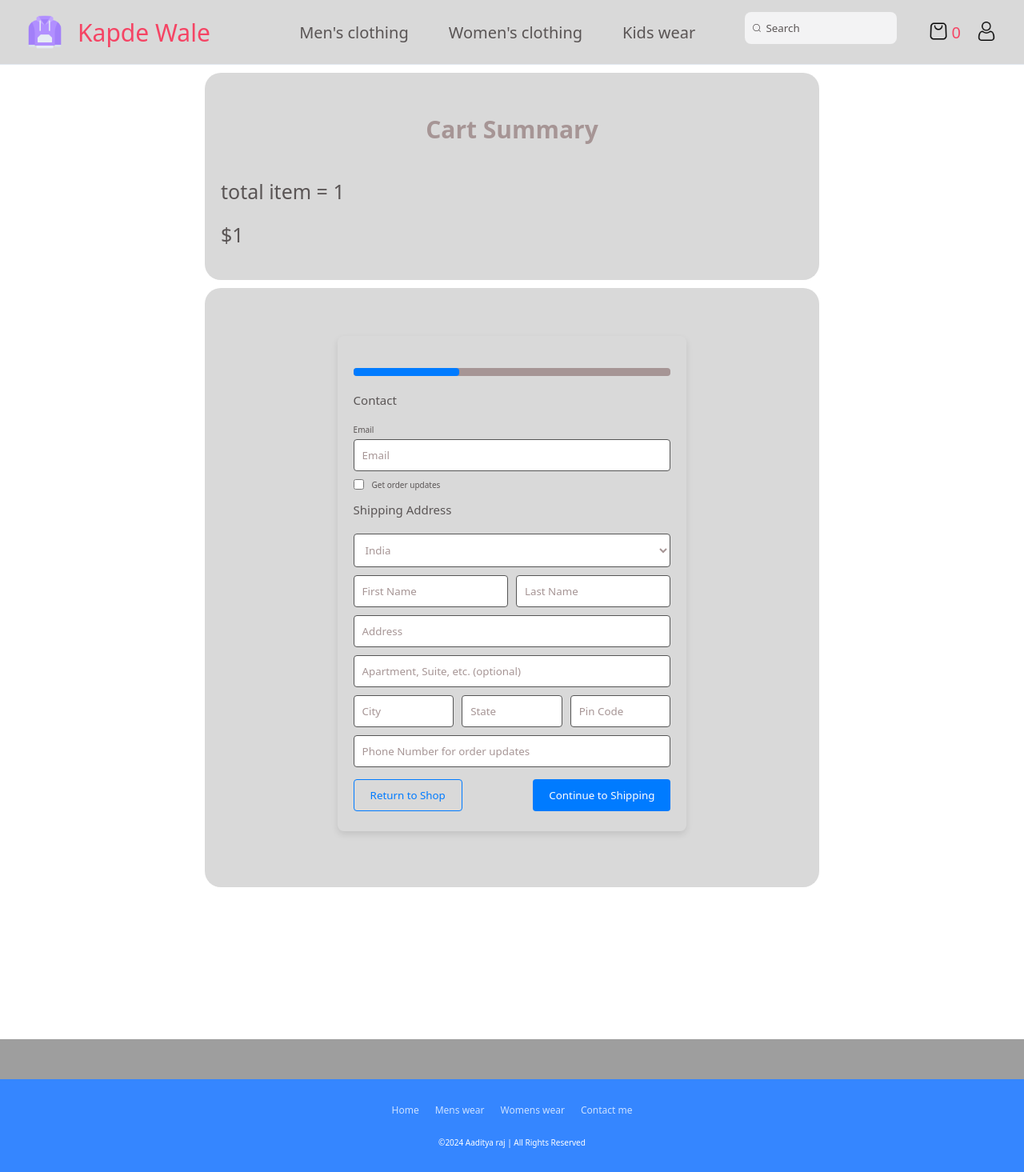
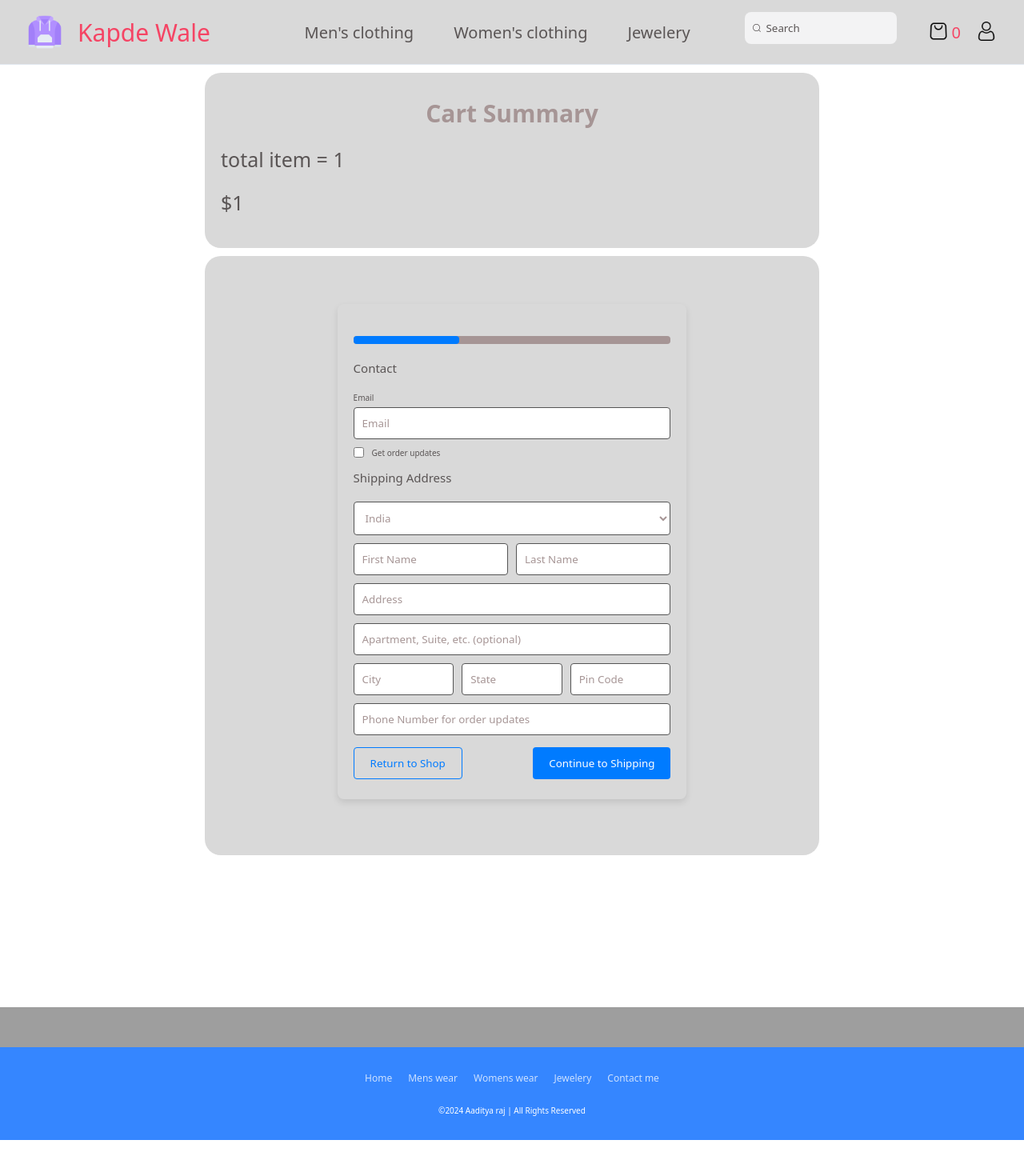
Before and after one commit to riya1901/kapde_lelo, a React (Vite) app: page /checkout/1/1/1/1 in a window 1280 px wide. Shown: the whole page at 80% size. After the commit the page ends 1425 px from the top, so only its background shows below. Built offline with nearby package versions, Linux system fonts and the light colour scheme; grey boxes are pictures that could not be loaded.

Commit message:
added pagination

```diff
--- a/src/App.jsx
+++ b/src/App.jsx
@@ -90,7 +90,7 @@ function App() {
         <Route path='' element={<Hero categoryvalue={categoryvalue} search={search} />} />
         <Route path='Mens/' element={<Category title="Mens Wear" categoryvalue={categoryvalue} search={search} />} />
         <Route path='womens/' element={<Category title="womens Wear" categoryvalue={categoryvalue} search={search} />} />
-        <Route path='kids/' element={<Category title="kids Wear" categoryvalue={categoryvalue} />} search={search} />
+        <Route path='kids/' element={<Category title="Jewelery" categoryvalue={categoryvalue} search={search}/>}  />
         <Route path='productpage/:id' element={<ProductPage />} />
         <Route path='cart/' element={<Cart />} />
         <Route path='checkout/:id?/:len/:price' element={<Checkout />}>
--- a/src/components/Footer/Footer.jsx
+++ b/src/components/Footer/Footer.jsx
@@ -16,6 +16,7 @@ function Footer() {
       <li className="menu__item"><Link to="/" className="menu__link" >Home</Link> </li>
       <li className="menu__item"><Link to="/Mens" className="menu__link" >Mens wear</Link> </li>
       <li className="menu__item"><Link to="/womens" className="menu__link" >Womens wear</Link> </li>
+      <li className="menu__item"><Link to="/Jewelery" className="menu__link" >Jewelery</Link> </li>
       <li className="menu__item"><a className="menu__link" href="https://github.com/Adi-3000" target='blank'>Contact me</a> </li>
 
     </ul>
--- a/src/components/Navbar/Navbar.jsx
+++ b/src/components/Navbar/Navbar.jsx
@@ -75,7 +75,7 @@ function Navbar({ handlecategory, handlefilter, handleSearch,user }) {
                             <NavLink to='/womens' className={({ isActive }) => `navbar-link${isActive ? "-active" : ""}`} onClick={handlecategory}>Women's clothing</NavLink>
                         </li>
                         <li className="nav-item" onClick={toggleMenu}>
-                            <NavLink to='/kids' className={({ isActive }) => `navbar-link${isActive ? "-active" : ""}`} onClick={handlecategory}>Kids wear</NavLink>
+                            <NavLink to='/Kids' className={({ isActive }) => `navbar-link${isActive ? "-active" : ""}`} onClick={handlecategory}>Jewelery</NavLink>
                         </li>
                     </ul>
                     <div className='search'>
--- a/src/components/category/Category.jsx
+++ b/src/components/category/Category.jsx
@@ -12,7 +12,7 @@ function Category({ title, categoryvalue, search }) {
   const [page, setpage] = useState(0)
   const [pageup, setpageup] = useState(false)
 
-
+console.log("cate" ,categoryvalue)
 
   useEffect(() => {
     const handleinfiniteScroll = () => {
--- a/src/components/category/category.css
+++ b/src/components/category/category.css
@@ -1,4 +1,5 @@
 .title{
+    margin: 0px !important;
     --primarytext:#A69595;
     font-family: system-ui, -apple-system, BlinkMacSystemFont, 'Segoe UI', Roboto, Oxygen, Ubuntu, Cantarell, 'Open Sans', 'Helvetica Neue', sans-serif;
     padding: 2rem;
```
